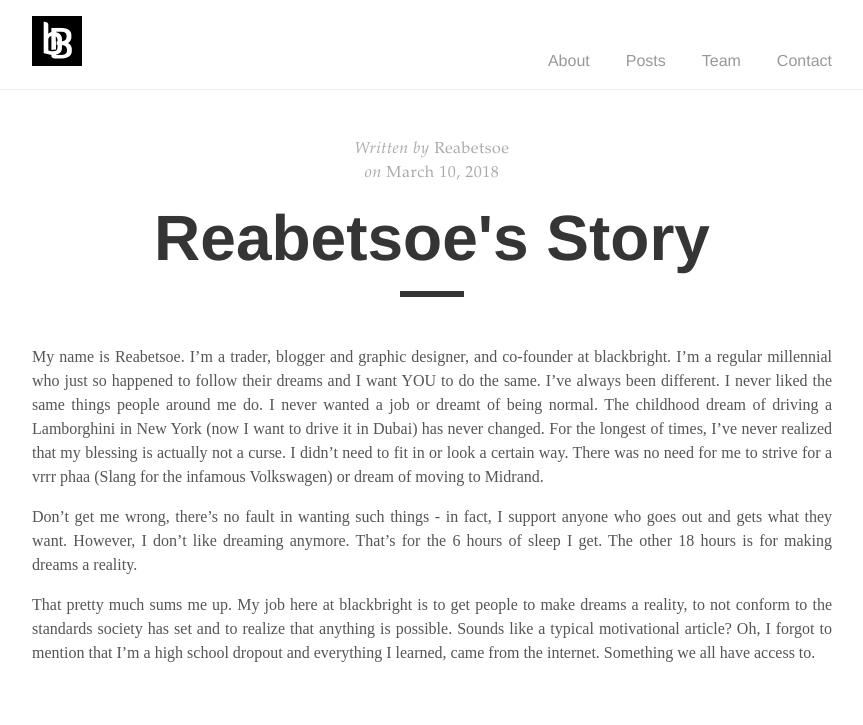
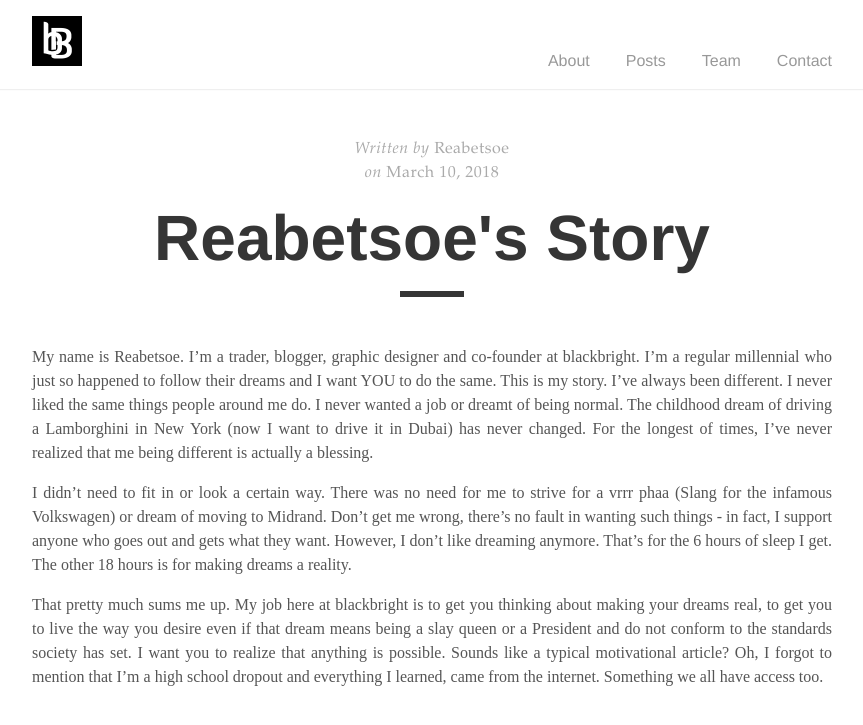
Before and after one commit to AfronautSA/blackbright, a Jekyll site: the page built from _posts/2018-03-10-Reabetsoe-Story.md, in a window 1280 px wide. Shown: the top 725 px of the page, without its empty margins (208-1071 px from the left). Built offline with Jekyll 4.4.1, drawn with Linux system fonts in a browser that asks for light colours.

Commit message:
Update Rea's story

```diff
--- a/_posts/2018-03-10-Reabetsoe-Story.md
+++ b/_posts/2018-03-10-Reabetsoe-Story.md
@@ -3,9 +3,10 @@ layout: post
 author: Reabetsoe
 title: Reabetsoe's Story
 ---
-My name is Reabetsoe. I'm a trader, blogger and graphic designer, and co-founder at blackbright. I'm a regular millennial who just so happened to follow their dreams and I want YOU to do the same.
-I've always been different. I never liked the same things people around me do. I never wanted a job or dreamt of being normal. The childhood dream of driving a Lamborghini in New York (now I want to drive it in Dubai) has never changed. For the longest of times, I've never realized that my blessing is actually not a curse. I didn't need to fit in or look a certain way. There was no need for me to strive for a vrrr phaa (Slang for the infamous Volkswagen) or dream of moving to Midrand.
+My name is Reabetsoe. I’m a trader, blogger, graphic designer and co-founder at blackbright. I’m a regular millennial who just so happened to follow their dreams and I want YOU to do the same.
+This is my story. I’ve always been different. I never liked the same things people around me do. I never wanted a job or dreamt of being normal. The childhood dream of driving a Lamborghini in New York (now I want to drive it in Dubai) has never changed. For the longest of times, I’ve never realized that me being different is actually a blessing.
 
-Don't get me wrong, there's no fault in wanting such things - in fact, I support anyone who goes out and gets what they want. However, I don't like dreaming anymore. That's for the 6 hours of sleep I get. The other 18 hours is for making dreams a reality.
+ I didn’t need to fit in or look a certain way. There was no need for me to strive for a vrrr phaa (Slang for the infamous Volkswagen) or dream of moving to Midrand. Don’t get me wrong, there’s no fault in wanting such things - in fact, I support anyone who goes out and gets what they want. However, I don’t like dreaming anymore. That’s for the 6 hours of sleep I get. The other 18 hours is for making dreams a reality.
 
-That pretty much sums me up. My job here at blackbright is to get people to make dreams a reality, to not conform to the standards society has set and to realize that anything is possible. Sounds like a typical motivational article? Oh, I forgot to mention that I'm a high school dropout and everything I learned, came from the internet. Something we all have access to.
+
+That pretty much sums me up. My job here at blackbright is to get you thinking about making your dreams real, to get you to live the way you desire even if that dream means being a slay queen or a President and do not conform to the standards society has set.  I want you to realize that anything is possible. Sounds like a typical motivational article? Oh, I forgot to mention that I’m a high school dropout and everything I learned, came from the internet. Something we all have access too.
```
